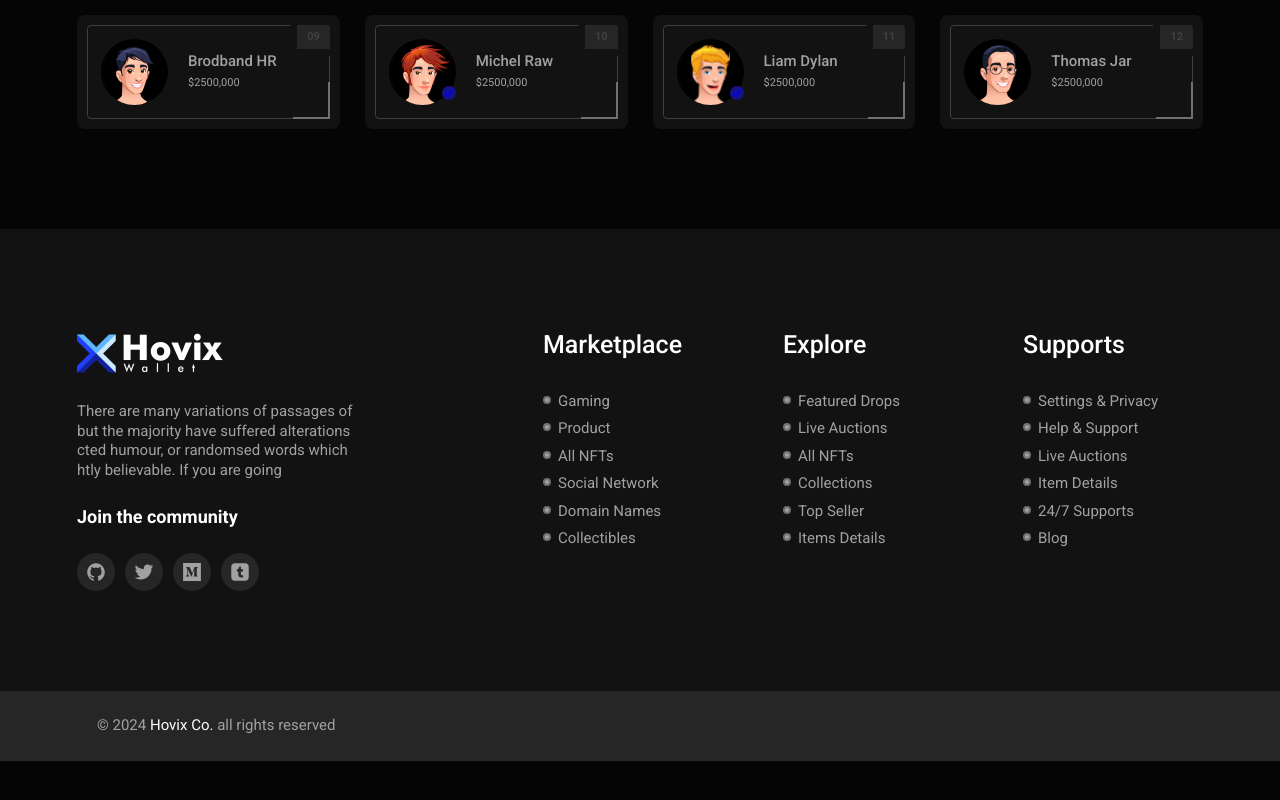
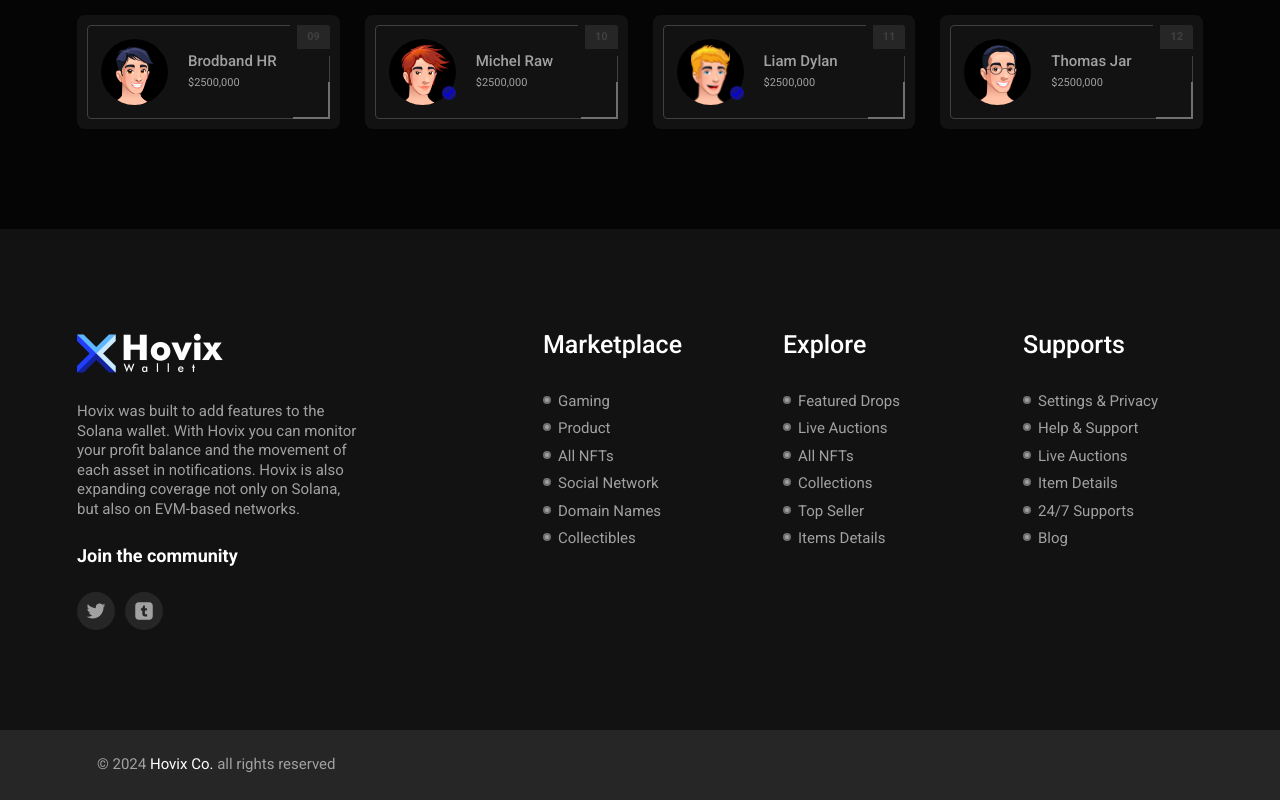
Before and after one commit to shelbybrothers/hvx, a plain HTML site: page hvx-samples/index.html in a window 1280 px wide. Shown: the part 3820-4620 px from the top of the page. Before the commit the page ends 4581 px from the top, so only its background shows below. Drawn offline with nearby package versions, Linux system fonts and the light colour scheme.

Commit message:
Update index.html

```diff
--- a/hvx-samples/index.html
+++ b/hvx-samples/index.html
@@ -1295,20 +1295,13 @@
           </a>
 
           <p class="footer-brand-text">
-            There are many variations of passages of but the majority have suffered alterations cted humour, or
-            randomsed words
-            which htly believable. If you are going
+            Hovix was built to add features to the Solana wallet. With Hovix you can monitor your profit balance and the movement of each asset in notifications. Hovix is also expanding coverage not only on Solana, but also on EVM-based networks.
           </p>
 
           <h3 class="h4 social-title">Join the community</h3>
 
           <ul class="social-list">
 
-            <li>
-              <a href="" class="social-link">
-                <ion-icon name="logo-github"></ion-icon>
-              </a>
-            </li>
 
             <li>
               <a href="https://twitter.com/Hovix_SOL" class="social-link">
@@ -1316,11 +1309,6 @@
               </a>
             </li>
 
-            <li>
-              <a href="https://hovixapp.medium.com/" class="social-link">
-                <ion-icon name="logo-medium"></ion-icon>
-              </a>
-            </li>
 
             <li>
               <a href="https://t.me/hovixapp" class="social-link">
```
